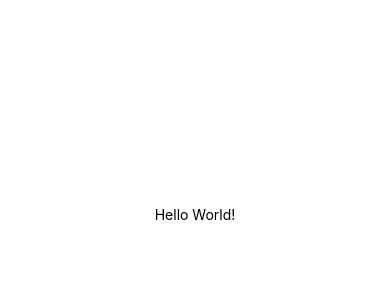
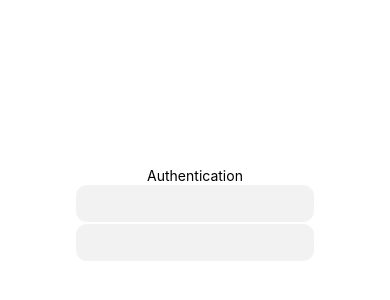
Before and after one commit to AtlasOfLivingAustralia/biocollect-expo, a React Native app: screen /Authentication in a window 390 px wide. Before the commit this address had no page. Shown: the part 208-508 px from the top of the page. Built offline with nearby package versions, Linux system fonts and the light colour scheme.

Commit message:
Moved StatusBar to NavigationContainer, Added Authentication screen & theme helper functions

```diff
--- a/App.tsx
+++ b/App.tsx
@@ -1,10 +1,11 @@
+import { StatusBar } from 'expo-status-bar';
 import { NavigationContainer } from '@react-navigation/native';
 import { createNativeStackNavigator } from '@react-navigation/native-stack';
 import { Text } from 'react-native';
 import { useFonts } from 'expo-font';
 
 // Import screen components
-import { Home } from './src/screens';
+import { Authentication, Home } from './src/screens';
 
 const Stack = createNativeStackNavigator();
 
@@ -20,8 +21,10 @@ function App() {
 
   return (
     <NavigationContainer>
-      <Stack.Navigator screenOptions={{ headerShown: false }}>
+      <StatusBar style="auto" />
+      <Stack.Navigator screenOptions={{ headerShown: false }} initialRouteName="Authentication">
         <Stack.Screen name="Home" component={Home} />
+        <Stack.Screen name="Authentication" component={Authentication} />
       </Stack.Navigator>
     </NavigationContainer>
   );
--- /dev/null
+++ b/src/components/styles.ts
@@ -0,0 +1,26 @@
+import { StyleSheet } from "react-native";
+
+// Themes
+import { getCurrentTheme } from '../theme';
+
+export default () => {
+  const theme = getCurrentTheme();
+
+  return StyleSheet.create({
+    textInput: {
+      backgroundColor: theme.background.secondary,
+      color: 'white',
+      padding: 10,
+      borderRadius: 12,
+      borderColor: 'white',
+      borderWidth: 1,
+      minWidth: 125,
+    },
+    homeContainer: {
+      flex: 1,
+      backgroundColor: theme.background.primary,
+      alignItems: 'center',
+      justifyContent: 'center',
+    },
+  });
+}
--- /dev/null
+++ b/src/screens/Authentication.tsx
@@ -0,0 +1,36 @@
+import { View, Text, StyleSheet, TextInput } from 'react-native';
+import { getCurrentTheme } from '../theme';
+
+import globalStyles from '../components/styles';
+import { useCallback, useState } from 'react';
+
+interface AuthForm {
+  username: string;
+  password: string;
+}
+
+export default function Authentication() {
+  const [authForm, setAuthForm] = useState<AuthForm>({
+    username: '',
+    password: ''
+  })
+  const styles = globalStyles();
+
+  const updateAuthForm = useCallback((property, value) => {
+    setAuthForm({ ...authForm, [property]: value });
+  }, [authForm]);
+
+  return (
+    <View style={styles.homeContainer}>
+      <Text>Authentication</Text>
+      <TextInput
+        style={styles.textInput} value={authForm.username}
+        onChangeText={(value) => updateAuthForm('username', value)}
+        />
+      <TextInput
+        style={styles.textInput} value={authForm.password}
+        onChangeText={(value) => updateAuthForm('password', value)}
+        />
+    </View>
+  );
+}
--- a/src/screens/Home.tsx
+++ b/src/screens/Home.tsx
@@ -1,21 +1,14 @@
-import { StatusBar } from 'expo-status-bar';
-import { View, Text, StyleSheet } from 'react-native';
-import Constants from 'expo-constants';
+import { View, Text, StyleSheet, TextInput } from 'react-native';
+import { getCurrentTheme } from '../theme';
+
+import globalStyles from '../components/styles';
 
 export default function Home() {
+  const styles = globalStyles();
+
   return (
-    <View style={styles.container}>
+    <View style={styles.homeContainer}>
       <Text>Hello World!</Text>
-      <StatusBar style="auto" />
     </View>
   );
 }
-
-const styles = StyleSheet.create({
-  container: {
-    flex: 1,
-    backgroundColor: '#fff',
-    alignItems: 'center',
-    justifyContent: 'center',
-  },
-});
--- a/src/screens/index.ts
+++ b/src/screens/index.ts
@@ -1,3 +1,4 @@
 import Home from './Home';
+import Authentication from './Authentication';
 
-export { Home };
+export { Home, Authentication };
--- a/src/theme/index.ts
+++ b/src/theme/index.ts
@@ -1,17 +1,19 @@
 import palette from "./palette";
 
 interface ALAThemeColour {
-	primary: string,
-	secondary: string,
+	primary: string;
+	secondary: string;
 }
 
+import { useColorScheme } from "react-native";
+
 interface ALATheme {
-	background: ALAThemeColour,
-	text: ALAThemeColour,
-	colour: ALAThemeColour
+	background: ALAThemeColour;
+	text: ALAThemeColour;
+	colour: ALAThemeColour;
 }
 
-const theme: {[key: string]: ALATheme} = {
+const themes: {[key: string]: ALATheme} = {
 	light: {
 		background: {
 			primary: '#FFFFFF',
@@ -42,4 +44,7 @@ const theme: {[key: string]: ALATheme} = {
 	}
 }
 
-export default theme;
+// Helper function for retireving the current theme
+const getCurrentTheme = (): ALATheme => themes[useColorScheme()];
+
+export { themes, getCurrentTheme };
```
